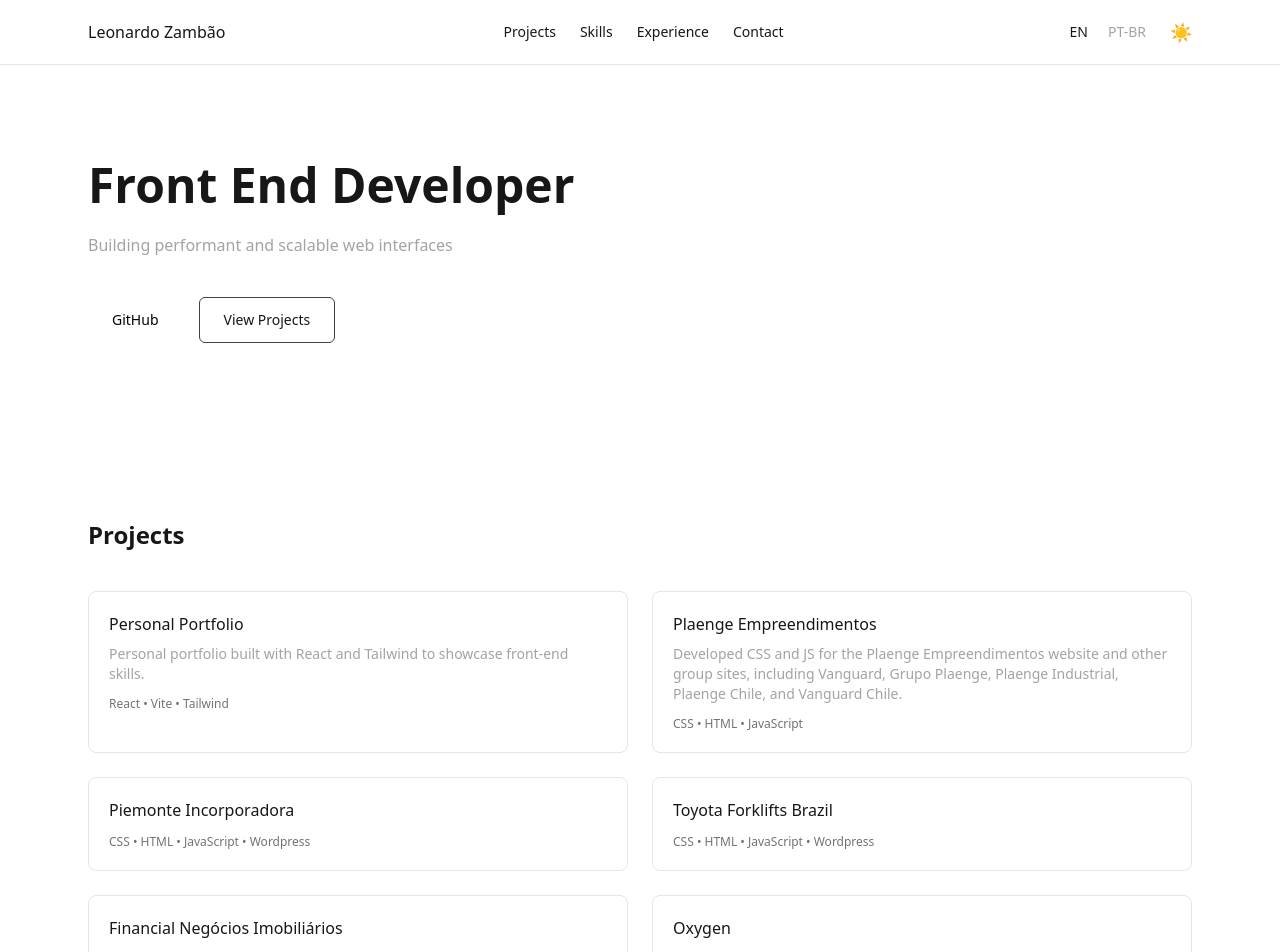
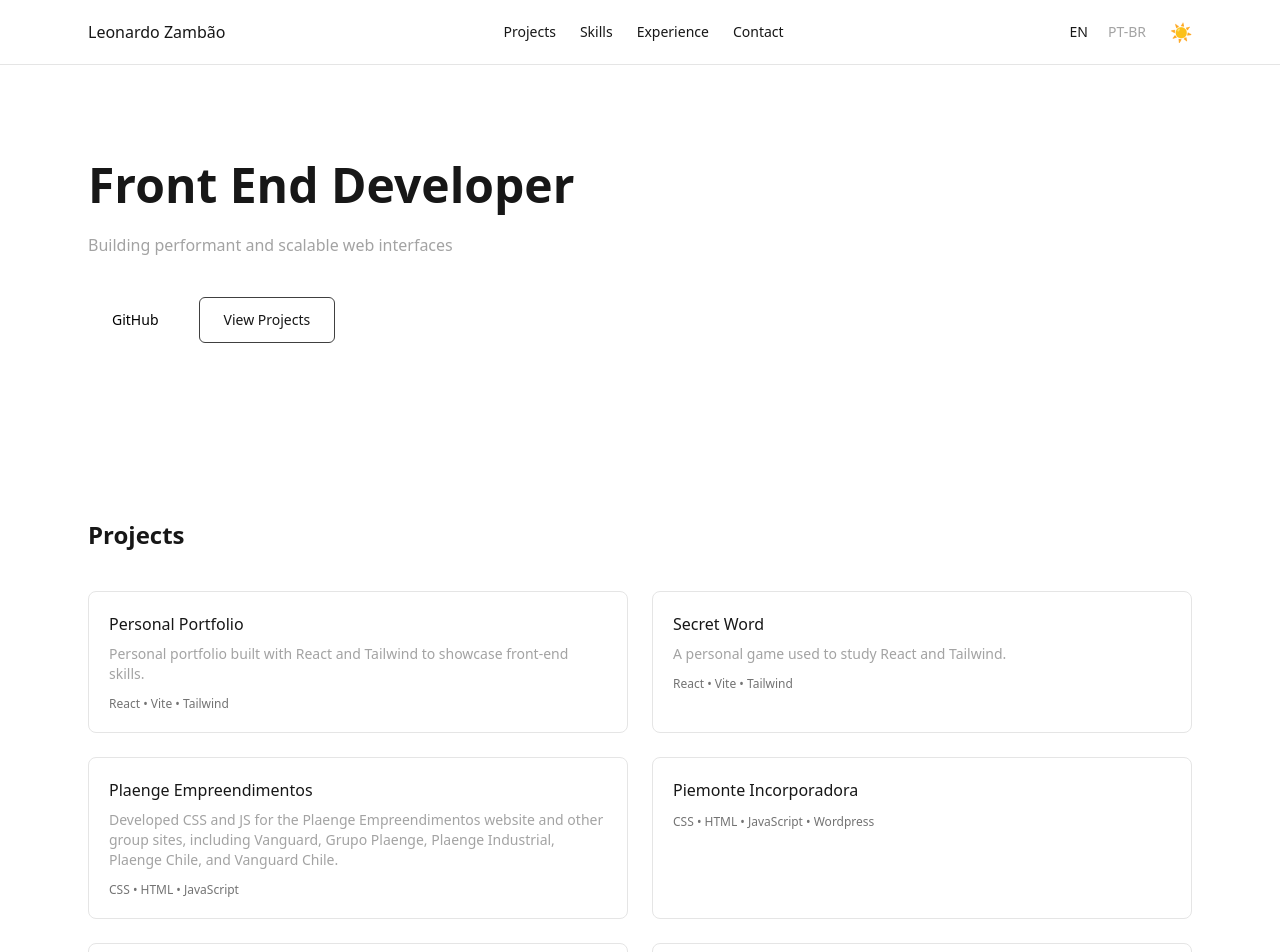
Before and after one commit to leonardozambao/portfolio, a React (Vite) app: page / in a window 1280 px wide. Shown: the top 952 px of the page. Built offline with nearby package versions, Linux system fonts and the light colour scheme.

Commit message:
add new project

```diff
--- a/src/data/projects.js
+++ b/src/data/projects.js
@@ -6,6 +6,14 @@ export const projects = [
     descriptionKey: "projects.portfolio.description",
     tech: ["React", "Vite", "Tailwind"],
     link: "https://leonardozambao.github.io/portfolio/",
+  },
+  {
+    id: "secretWord",
+    type: "personal",
+    titleKey: "Secret Word",
+    descriptionKey: "projects.secretWord.description",
+    tech: ["React", "Vite", "Tailwind"],
+    link: "https://leonardozambao.github.io/secret-word/",
   },
   {
     id: "plaenge",
@@ -122,7 +130,7 @@ export const projects = [
   {
     id: "plenaventura",
     type: "client",
-    titleKey: "Plena Ventura",
+    titleKey: "Plenaventura Investimentos",
     descriptionKey: "",
     tech: ["CSS", "HTML", "JavaScript", "Wordpress"],
     link: "https://site.plenaventura.com.br/",
--- a/src/locales/en.js
+++ b/src/locales/en.js
@@ -31,6 +31,10 @@ export default {
       description:
         "Personal portfolio built with React and Tailwind to showcase front-end skills.",
     },
+    secretWord: {
+      title: "Secret Word",
+      description: "A personal game used to study React and Tailwind.",
+    },
     plaenge: {
       description:
         "Developed CSS and JS for the Plaenge Empreendimentos website and other group sites, including Vanguard, Grupo Plaenge, Plaenge Industrial, Plaenge Chile, and Vanguard Chile.",
--- a/src/locales/pt.js
+++ b/src/locales/pt.js
@@ -33,6 +33,11 @@ export default {
       description:
         "Portfólio pessoal construído com React e Tailwind para mostrar habilidades front-end.",
     },
+    secretWord: {
+      title: "Secret Word",
+      description:
+        "Um projeto/game pessoal usado para por em prática React e Tailwind.",
+    },
     plaenge: {
       description:
         "Desenvolvi CSS e JS para o site da Plaenge Empreendimentos e outros sites do grupo, incluindo Vanguard, Grupo Plaenge, Plaenge Industrial, Plaenge Chile e Vanguard Chile.",
```
